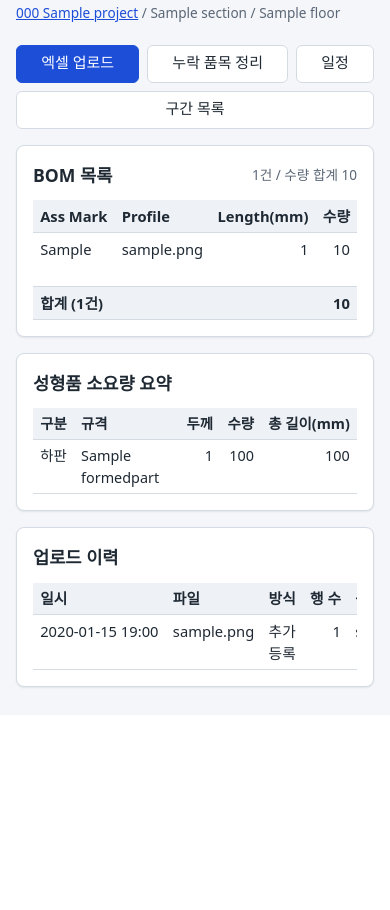
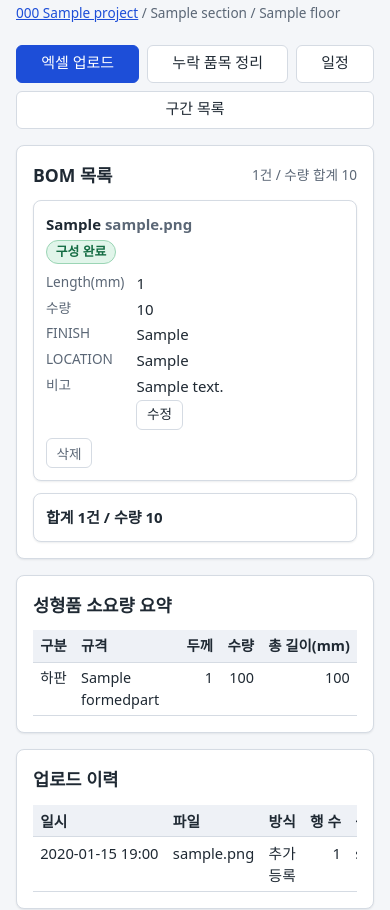
Before and after one commit to kirby2436/-, a Django app: page /bom/sections/1/ in a window 390 px wide. Shown: the part 147-1057 px from the top of the page. Before the commit the page ends 836 px from the top, so only its background shows below. Run offline with Django 5.2, Linux system fonts and the light colour scheme; a user stored in the database is signed in; tables that the repository leaves empty hold one stand-in row (values such as "Sample post").

Commit message:
Improve mobile layouts for dashboard, schedule and BOM screens
Co-Authored-By: Claude Fable 5.2 <noreply@anthropic.com>
Claude-Session: https://claude.ai/code/session_01Q4nSUn2Pe2LGLAjBpXiWGm

```diff
--- a/erp/bom/static/bom/bom.css
+++ b/erp/bom/static/bom/bom.css
@@ -1,6 +1,4 @@
 .bom-toolbar { display: flex; flex-wrap: wrap; gap: .5rem; align-items: center; }
-.bom-note-form { display: flex; gap: .25rem; align-items: center; min-width: 180px; }
-.bom-note-form input { min-width: 0; flex: 1 1 auto; padding: .2rem .4rem; }
 .bom-totals td { font-weight: 700; background: #eef1f6; }
 .bom-row-error td { background: var(--danger-soft); }
 .bom-row-warn td { background: var(--warn-soft); }
@@ -10,11 +8,24 @@
 .bom-mode label { display: flex; gap: .5rem; align-items: flex-start; font-weight: 600; }
 .bom-mode input { width: auto; margin-top: .25rem; }
 .bom-resolve-grid { display: grid; grid-template-columns: repeat(auto-fit, minmax(min(100%, 340px), 1fr)); gap: 1rem; }
-.bom-slot { display: grid; grid-template-columns: 1fr 5.5rem; gap: .35rem; align-items: center; margin-bottom: .5rem; }
-.bom-slot .bom-ns { grid-column: 1 / -1; font-size: .85rem; display: flex; gap: .4rem; align-items: center; }
-.bom-slot .bom-ns input { width: auto; }
-.bom-slot-label { font-size: .8rem; color: var(--muted); grid-column: 1 / -1; margin: 0; }
 .bom-summary { font-size: .9rem; }
 @media (max-width: 720px) {
-  .bom-note-form { min-width: 150px; }
+  }
+.btn { white-space: nowrap; }
+.bom-note-text { display: block; overflow-wrap: anywhere; margin-bottom: .2rem; }
+.bom-note-edit summary { list-style: none; display: inline-block; cursor: pointer; }
+.bom-note-edit summary::-webkit-details-marker { display: none; }
+.bom-note-form { display: flex; gap: .25rem; align-items: center; margin-top: .3rem; min-width: 200px; }
+.bom-note-form input { min-width: 0; flex: 1 1 auto; padding: .2rem .4rem; }
+.bom-del { background: transparent; color: var(--muted); border-color: var(--border); }
+.bom-del:hover { background: var(--danger-soft); color: var(--danger); border-color: #f0a79f; }
+.bom-hint { margin: 0 0 .35rem; }
+.bom-slot { display: grid; grid-template-columns: minmax(0, 1fr) 5rem auto; gap: .4rem; align-items: center; margin-bottom: .4rem; }
+.bom-slot input[type="text"], .bom-slot input[type="number"] { min-width: 0; width: 100%; }
+.bom-ns { display: flex; gap: .3rem; align-items: center; font-size: .85rem; white-space: nowrap; margin: 0; }
+.bom-ns input { width: auto; }
+@media (max-width: 720px) {
+  .bom-slot { grid-template-columns: minmax(0, 1fr) 5rem; }
+  .bom-slot .bom-ns { grid-column: 1 / -1; }
+  .bom-note-form { min-width: 0; }
 }
--- /dev/null
+++ b/erp/bom/templates/bom/_delete.html
@@ -0,0 +1 @@
+<form method="post" action="{% url 'bom:item_delete' it.pk %}" data-confirm="{{ it.ass_mark }} 행을 삭제할까요?" class="inline-form">{% csrf_token %}<button type="submit" class="btn btn-sm bom-del">삭제</button></form>
--- /dev/null
+++ b/erp/bom/templates/bom/_note.html
@@ -0,0 +1,11 @@
+<div class="bom-note">
+  {% if it.note %}<span class="bom-note-text">{{ it.note }}</span>{% endif %}
+  <details class="bom-note-edit">
+    <summary class="btn btn-sm">{% if it.note %}수정{% else %}비고 입력{% endif %}</summary>
+    <form method="post" action="{% url 'bom:item_note' it.pk %}" class="bom-note-form">{% csrf_token %}
+      <input type="hidden" name="page" value="{{ page.number }}">
+      <input type="text" name="note" value="{{ it.note }}" maxlength="200" aria-label="비고 ({{ it.ass_mark }})">
+      <button type="submit" class="btn btn-sm btn-primary">저장</button>
+    </form>
+  </details>
+</div>
--- /dev/null
+++ b/erp/bom/templates/bom/_status.html
@@ -0,0 +1 @@
+{% if it.configured %}<span class="badge badge-done">구성 완료</span>{% elif it.product_id %}<span class="badge badge-warn">구성 없음</span>{% else %}<span class="badge badge-warn">품목 미등록</span>{% endif %}
--- a/erp/bom/templates/bom/resolve.html
+++ b/erp/bom/templates/bom/resolve.html
@@ -31,11 +31,11 @@
       </div>
       {% for g in f.groups %}
       <h3>{{ g.label }}</h3>
+      <p class="field-help bom-hint">규격 입력 예: W500 (목록에 없으면 새 규격으로 추가됩니다)</p>
       {% for s in g.slots %}
       <div class="bom-slot">
-        <p class="bom-slot-label">{{ g.label }} {{ s.slot }}</p>
-        <input type="text" list="parts-{{ g.kind }}" name="f{{ fi }}-{{ g.kind }}{{ s.slot }}-name" value="{{ s.name }}" maxlength="50" placeholder="규격" aria-label="{{ g.label }} {{ s.slot }} 규격">
-        <input type="number" min="1" max="1000" name="f{{ fi }}-{{ g.kind }}{{ s.slot }}-qty" value="{{ s.qty }}" aria-label="{{ g.label }} {{ s.slot }} 수량">
+        <input type="text" list="parts-{{ g.kind }}" name="f{{ fi }}-{{ g.kind }}{{ s.slot }}-name" value="{{ s.name }}" maxlength="50" placeholder="{{ g.label }} {{ s.slot }} 규격" aria-label="{{ g.label }} {{ s.slot }} 규격">
+        <input type="number" min="1" max="1000" name="f{{ fi }}-{{ g.kind }}{{ s.slot }}-qty" value="{{ s.qty }}" aria-label="{{ g.label }} {{ s.slot }} 수량" title="수량">
         <label class="bom-ns"><input type="checkbox" name="f{{ fi }}-{{ g.kind }}{{ s.slot }}-ns" {% if s.ns %}checked{% endif %}> 비규격</label>
       </div>
       {% endfor %}
--- a/erp/bom/templates/bom/section.html
+++ b/erp/bom/templates/bom/section.html
@@ -19,9 +19,10 @@
 <div class="card">
   <div class="card-title"><h2>BOM 목록</h2><span class="muted small">{{ totals.rows }}건 / 수량 합계 {{ totals.qty }}</span></div>
   {% if page.object_list %}
+  <div class="only-desktop">
   <div class="table-wrap">
     <table class="table table-compact">
-      <thead><tr><th>Ass Mark</th><th>Profile</th><th class="num">Length(mm)</th><th class="num">수량</th><th>FINISH</th><th>LOCATION</th><th>구성 상태</th><th>비고</th><th>삭제</th></tr></thead>
+      <thead><tr><th>Ass Mark</th><th>Profile</th><th class="num">Length(mm)</th><th class="num">수량</th><th>FINISH</th><th>LOCATION</th><th>구성 상태</th><th>비고</th><th></th></tr></thead>
       <tbody>
       {% for it in page %}
         <tr>
@@ -31,24 +32,34 @@
           <td class="num">{{ it.quantity }}</td>
           <td>{{ it.finish }}</td>
           <td>{{ it.location }}</td>
-          <td class="nowrap">{% if it.configured %}<span class="badge badge-done">구성 완료</span>{% elif it.product_id %}<span class="badge badge-warn">구성 없음</span>{% else %}<span class="badge badge-warn">품목 미등록</span>{% endif %}</td>
-          <td>
-            <form method="post" action="{% url 'bom:item_note' it.pk %}" class="bom-note-form">{% csrf_token %}
-              <input type="hidden" name="page" value="{{ page.number }}">
-              <input type="text" name="note" value="{{ it.note }}" maxlength="200" aria-label="비고 ({{ it.ass_mark }})">
-              <button type="submit" class="btn btn-sm">저장</button>
-            </form>
-          </td>
-          <td>
-            <form method="post" action="{% url 'bom:item_delete' it.pk %}" data-confirm="{{ it.ass_mark }} 행을 삭제할까요?">{% csrf_token %}
-              <button type="submit" class="btn btn-sm btn-danger">삭제</button>
-            </form>
-          </td>
+          <td class="nowrap">{% include "bom/_status.html" %}</td>
+          <td>{% include "bom/_note.html" %}</td>
+          <td>{% include "bom/_delete.html" %}</td>
         </tr>
       {% endfor %}
       </tbody>
       <tfoot><tr class="bom-totals"><td colspan="3">합계 ({{ totals.rows }}건)</td><td class="num">{{ totals.qty }}</td><td colspan="5"></td></tr></tfoot>
     </table>
+  </div>
+  </div>
+  <div class="only-mobile">
+    <ul class="card-list">
+      {% for it in page %}
+      <li class="card-item">
+        <div class="card-item-title">{{ it.ass_mark }} <span class="muted">{{ it.profile_text }}</span></div>
+        <div class="card-item-meta">{% include "bom/_status.html" %}</div>
+        <dl class="kv">
+          <dt>Length(mm)</dt><dd>{{ it.length_mm|floatformat:"-2" }}</dd>
+          <dt>수량</dt><dd>{{ it.quantity }}</dd>
+          <dt>FINISH</dt><dd>{{ it.finish|default:"-" }}</dd>
+          <dt>LOCATION</dt><dd>{{ it.location|default:"-" }}</dd>
+          <dt>비고</dt><dd>{% include "bom/_note.html" %}</dd>
+        </dl>
+        <div style="margin-top:.5rem">{% include "bom/_delete.html" %}</div>
+      </li>
+      {% endfor %}
+      <li class="card-item bom-totals-card"><strong>합계 {{ totals.rows }}건 / 수량 {{ totals.qty }}</strong></li>
+    </ul>
   </div>
   {% if page.has_other_pages %}
   <nav class="pagination" aria-label="페이지">
--- a/erp/schedule/static/schedule/schedule.css
+++ b/erp/schedule/static/schedule/schedule.css
@@ -10,3 +10,8 @@
 .date-form { display: flex; flex-wrap: wrap; gap: .4rem; align-items: center; }
 .date-form input[type=date] { width: auto; max-width: 100%; }
 .inline-form { display: inline; }
+@media (max-width: 720px) {
+  .stat-grid { grid-template-columns: repeat(2, minmax(0, 1fr)); gap: .5rem; }
+  .stat-grid .card { padding: .6rem; }
+  .stat { font-size: 1.6rem; }
+}
```
Also changed, not shown: erp/bom/templates/bom/index.html (+13 -1 lines), erp/schedule/templates/schedule/home.html (+24 -6 lines), erp/schedule/templates/schedule/section.html (+28 -4 lines).
